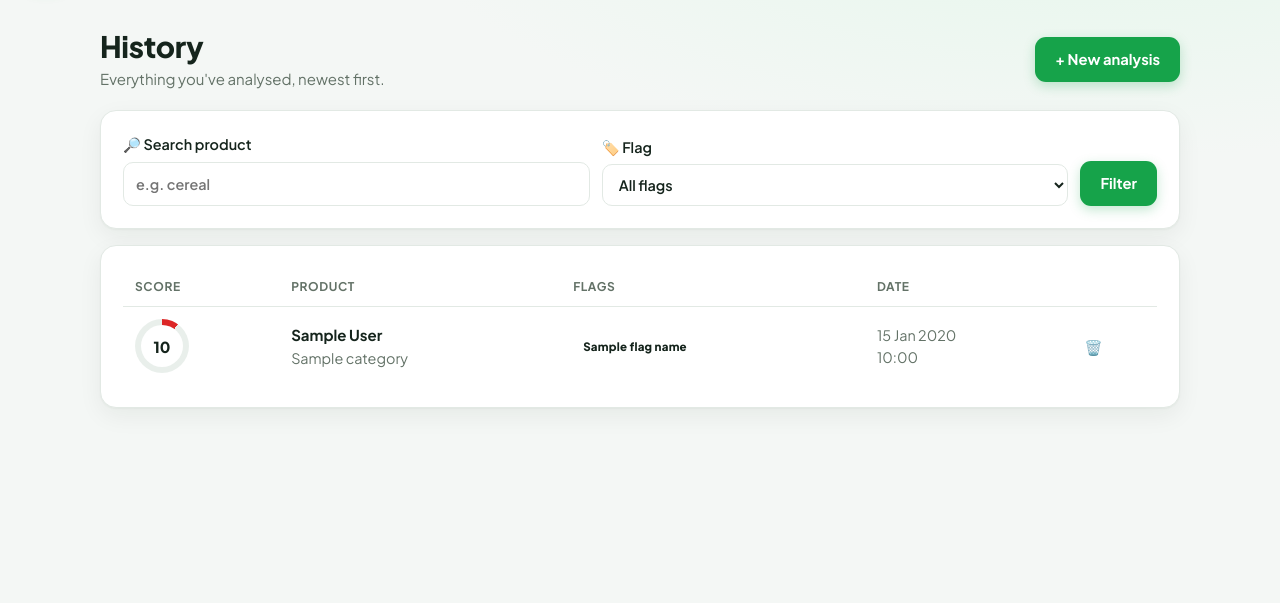
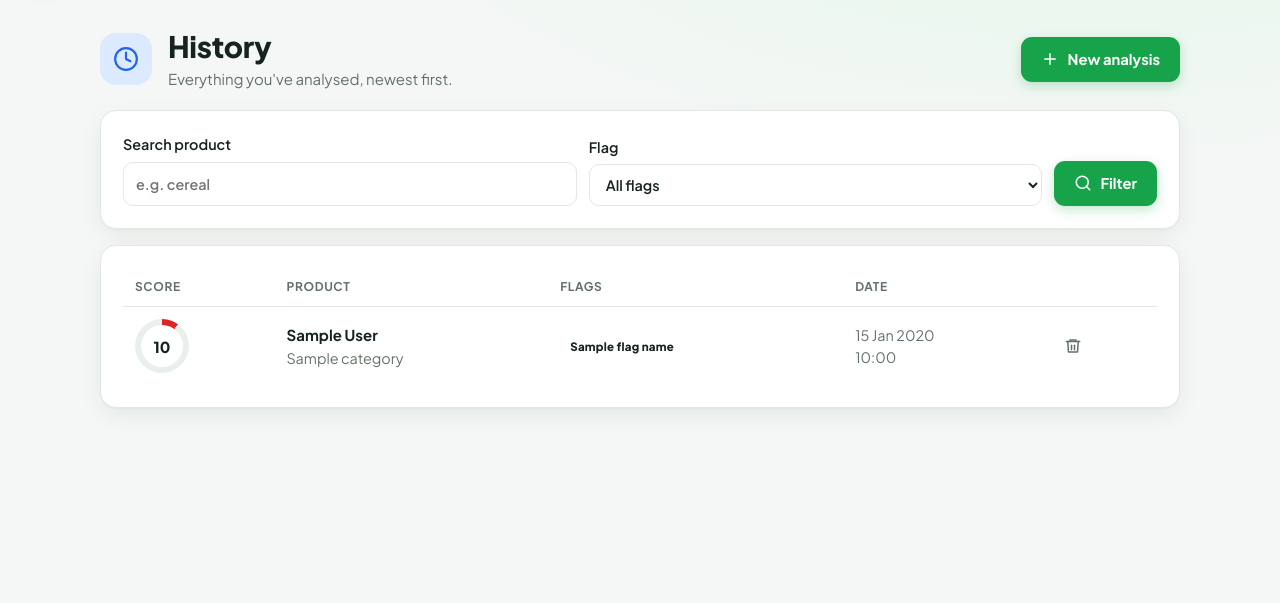
Before and after one commit to megansmiranda/INF1103-Grp1-Project, a Python web app: template nutrilenz/web/templates/history.html in a window 1280 px wide. Shown: the part 61-664 px from the top of the page. Run offline with Jinja, Linux system fonts and the light colour scheme; the template is opened without the code that fills it: most values are stand-ins (such as "Sample title", 1, 10 or a date in 2020).

Commit message:
restyle history and saved analysis pages

```diff
--- a/nutrilenz/web/static/style.css
+++ b/nutrilenz/web/static/style.css
@@ -563,3 +563,11 @@ body { background: radial-gradient(1200px 500px at 85% -10%, #e3f7ea 0%, transpa
 .pulse.failed .icon { color: var(--red); }
 .pulse.warn { background: var(--amber-soft); }
 .pulse.warn .icon { color: var(--amber); }
+
+/* ---------- history and saved analysis ---------- */
+.icon-button { padding: 8px; border-radius: 10px; background: transparent; color: var(--muted); box-shadow: none; }
+.icon-button:hover { background: var(--red-soft); color: var(--red); }
+.back-link { display: inline-flex; align-items: center; gap: 6px; font-weight: 700; text-decoration: none; }
+.back-link:hover { text-decoration: underline; }
+button.ghost.danger-text { color: var(--red); }
+button.ghost.danger-text:hover { background: var(--red-soft); border-color: #fecaca; }
--- a/nutrilenz/web/templates/history.html
+++ b/nutrilenz/web/templates/history.html
@@ -1,19 +1,21 @@
 {% extends "base.html" %}
 {% import "_macros.html" as m with context %}
+{% from "_icons.html" import icon %}
 {% block title %}History{% endblock %}
 {% block content %}
 <div class="page-head">
-  <div><h1>History</h1><p>Everything you've analysed, newest first.</p></div>
-  <a class="button" href="{{ url_for('analyse') }}">+ New analysis</a>
+  <span class="stat-icon lg blue">{{ icon('clock', 26) }}</span>
+  <div class="grow"><h1>History</h1><p>Everything you've analysed, newest first.</p></div>
+  <a class="button" href="{{ url_for('analyse') }}">{{ icon('plus', 18) }} New analysis</a>
 </div>
 <form method="get" class="card filters">
-  <label>🔎 Search product<input name="q" value="{{ q }}" maxlength="120" placeholder="e.g. cereal"></label>
-  <label>🏷️ Flag
+  <label>Search product<input name="q" value="{{ q }}" maxlength="120" placeholder="e.g. cereal"></label>
+  <label>Flag
     <select name="flag">
       <option value="">All flags</option>
       {% for f in flags %}<option value="{{ f.name }}" {% if f.name == flag %}selected{% endif %}>{{ f.value.replace('_', ' ').title() }}</option>{% endfor %}
     </select></label>
-  <button>Filter</button>
+  <button>{{ icon('search', 18) }} Filter</button>
   {% if q or flag %}<a class="button ghost" href="{{ url_for('history') }}">Clear</a>{% endif %}
 </form>
 <div class="card">
@@ -30,7 +32,7 @@
       <td class="hint">{{ r.analysed_at.strftime('%d %b %Y') }}<br>{{ r.analysed_at.strftime('%H:%M') }}</td>
       <td><form method="post" action="{{ url_for('delete_analysis', analysis_id=r.analysis_id) }}" data-confirm-title="Delete this analysis?" data-confirm-button="Delete"
             data-confirm="&quot;{{ r.product.display_name() }}&quot; will be removed from your history. This can't be undone.">
-            {{ m.csrf() }}<button class="link danger" title="Delete">🗑️</button></form></td>
+            {{ m.csrf() }}<button class="icon-button" title="Delete" aria-label="Delete">{{ icon('trash', 18) }}</button></form></td>
     </tr>
     {% endfor %}
     </tbody>
```
Also changed, not shown: nutrilenz/web/templates/analysis_detail.html (+4 -3 lines).
